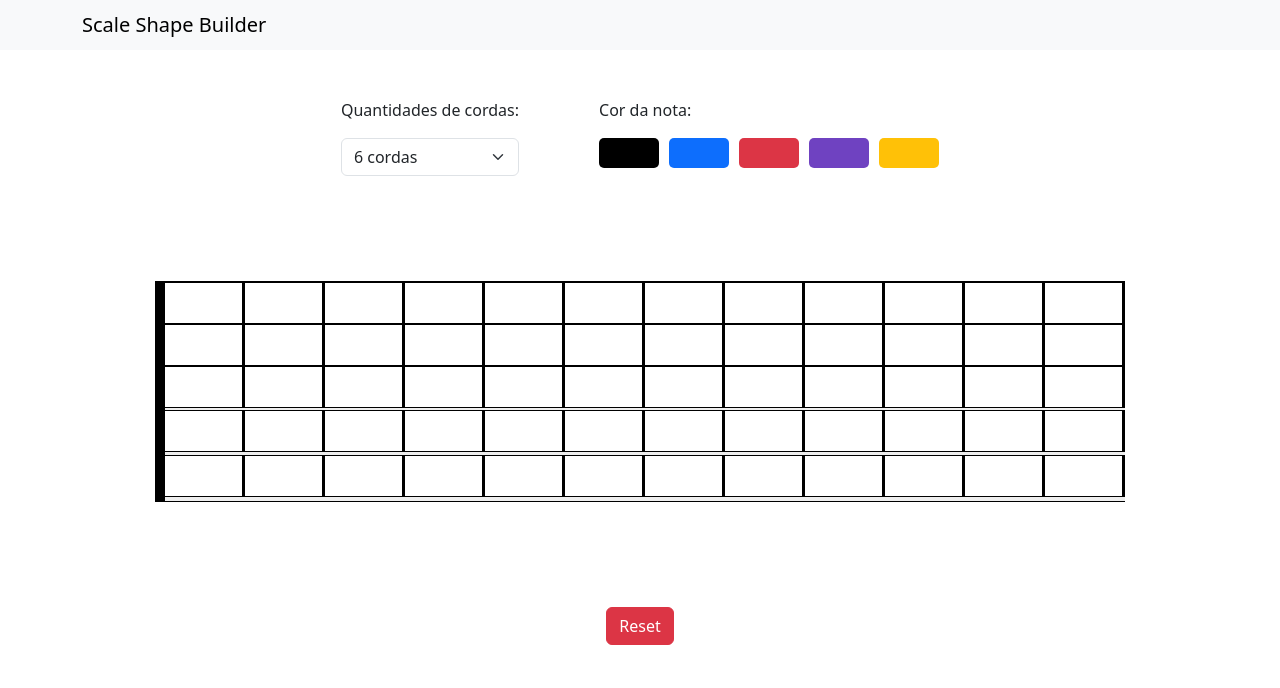
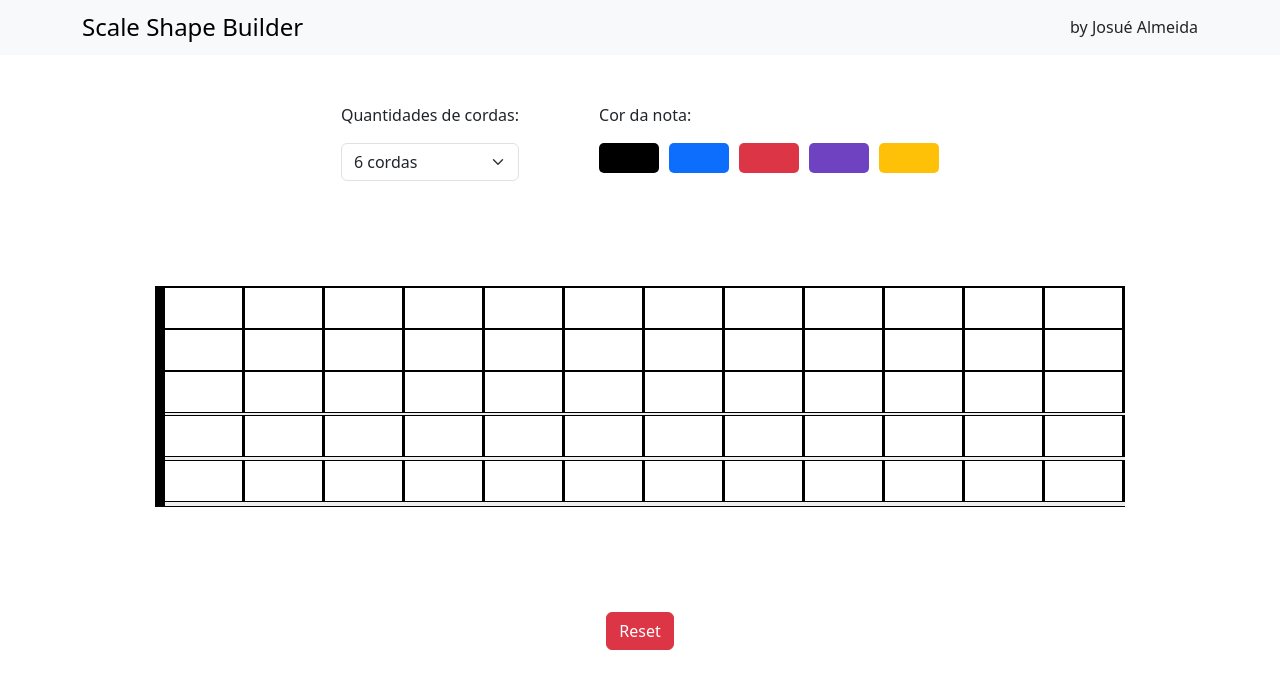
Before and after one commit to josuealmeida/scale-shape-builder, a plain HTML site: page index.html in a window 1280 px wide. Drawn offline with nearby package versions, Linux system fonts and the light colour scheme; files that its build step writes are made by us from their sources.

Commit message:
ADD author name

```diff
--- a/index.html
+++ b/index.html
@@ -16,7 +16,8 @@
 		<!-- header -->
 		<header class="navbar bg-light" data-bs-theme="light">
 		  <div class="container">
-		    <h1 class="navbar-brand mb-0 h1">Scale Shape Builder</h1>
+		    <h1 class="navbar-brand mb-0 fs-4">Scale Shape Builder</h1>
+		    <small class="fs-6 fw-light">by Josué Almeida</small>
 		  </div>
 		</header>
 
```
